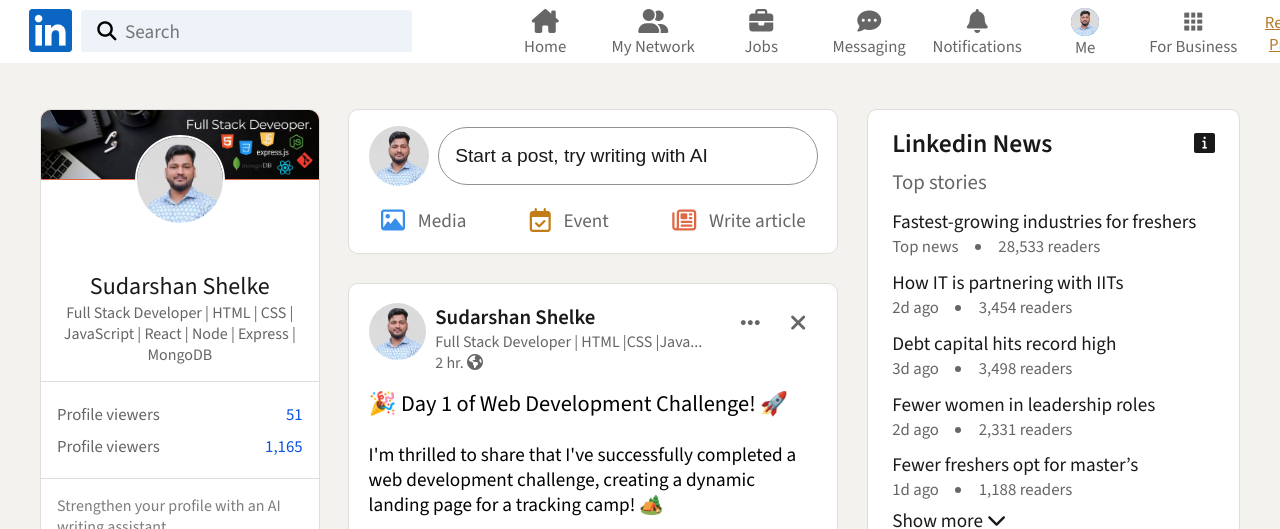
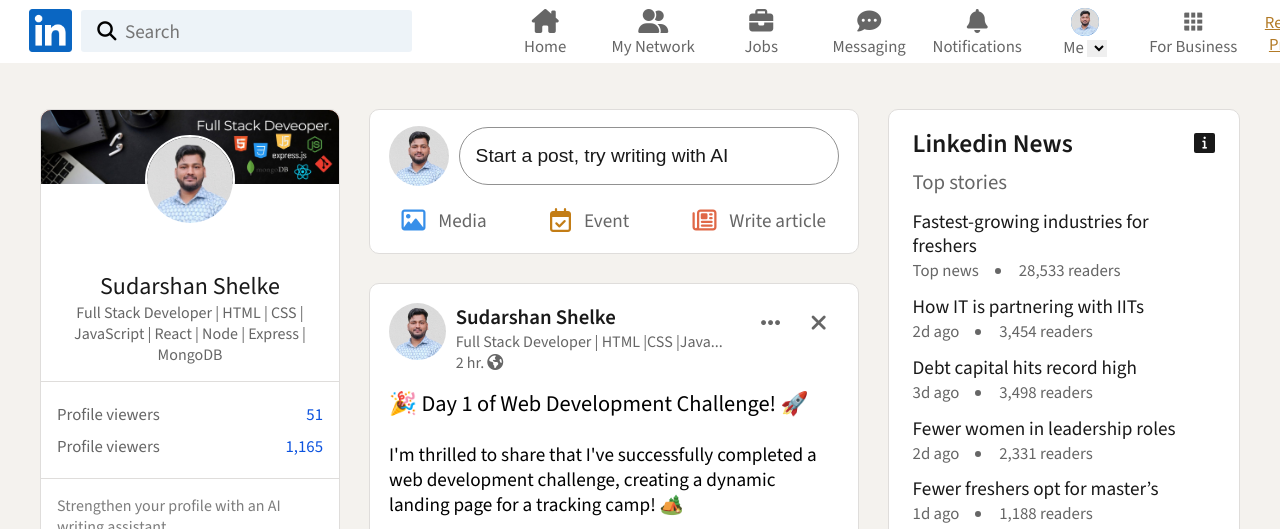
Before and after one commit to sudarshanshelke25/Linkedin-StaticPage, a plain HTML site: page index.html in a window 1280 px wide. Shown: the top 529 px of the page. Drawn offline with nearby package versions, Linux system fonts and the light colour scheme.

```diff
--- a/index.html
+++ b/index.html
@@ -90,7 +90,8 @@
                             <img src="assets/profile-photo.jfif" alt="profile-photo">
                         </div>
                         <span>
-                            Me
+                            <label for="my-profile"> Me </label>
+                            <select name="profile" id="my-profile"></select>
                         </span>
                     </a>
                 </li>
--- a/style.css
+++ b/style.css
@@ -143,6 +143,10 @@ nav {
     transition: 0.3s;
 }
 
+.nav-links a select{
+    border: none;
+    outline: none;
+}
 .nav-links .profile {
 
     width: 28px;
@@ -189,6 +193,8 @@ nav {
 
 .profile-activity {
     min-height: 100vh;
+    min-width: 300px;
+    max-width: 300px;
     display: flex;
     flex-direction: column;
     gap: 0.5rem;
@@ -398,6 +404,7 @@ nav {
 
 .posts-feed {
     min-height: 100vh;
+    max-width: 600px;
     /* background-color: #E06847; */
 }
 
@@ -432,7 +439,7 @@ nav {
 
 .feed-input input{
     height: 58px;
-    width: 380px;
+    min-width: 380px;
     padding: 1rem;
     border: 1px solid var(--text-para);
     border-radius: 5rem;
@@ -632,6 +639,7 @@ nav {
 
 .news-and-games{
     min-height: 100vh;
+    max-width: 600px;
     /* background-color: #919191; */
 }
 
@@ -823,6 +831,7 @@ nav {
     flex-direction: column;
     align-items: center;
     justify-content: center;
+    padding-bottom: 1rem;
 }
 
 .footer-links {
```
